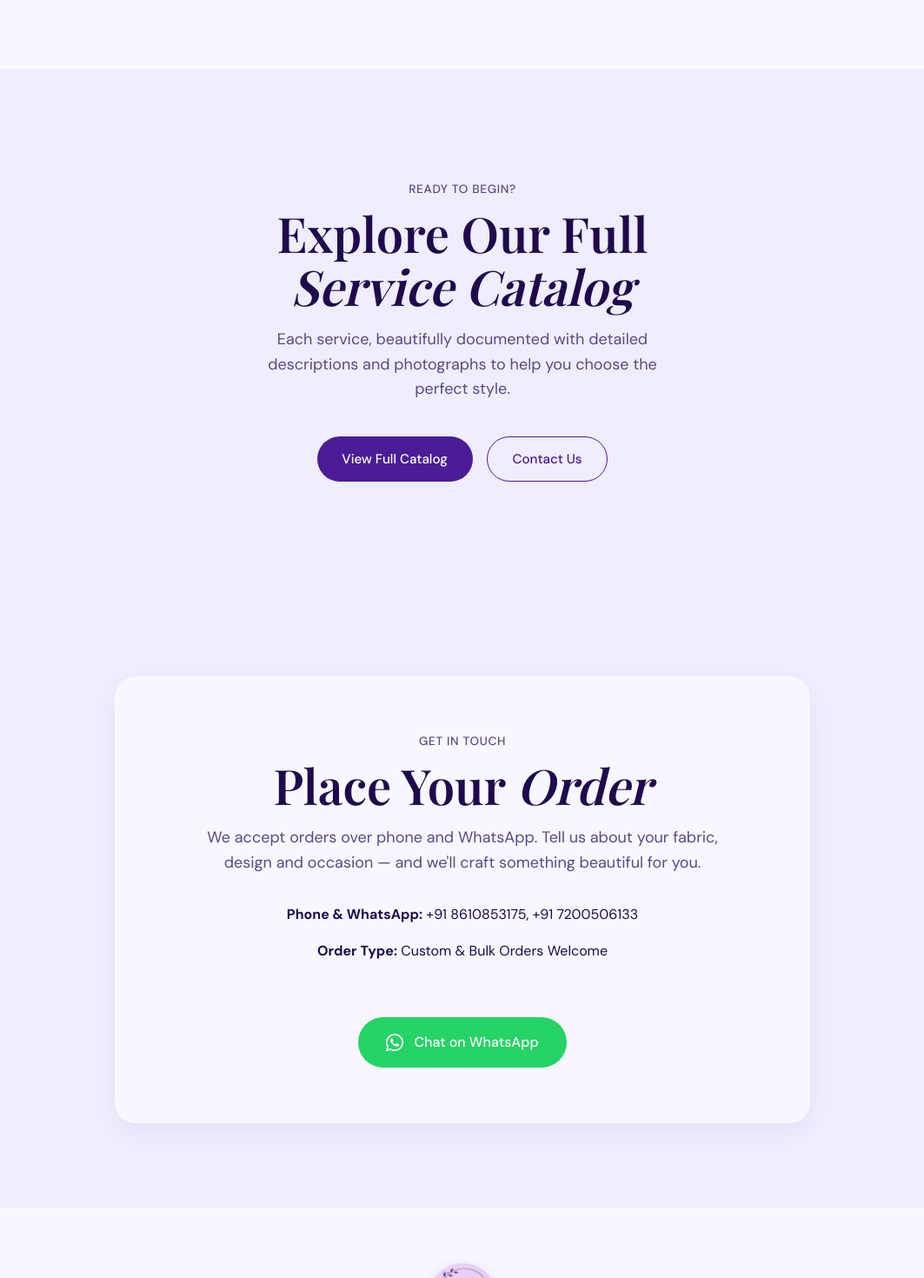
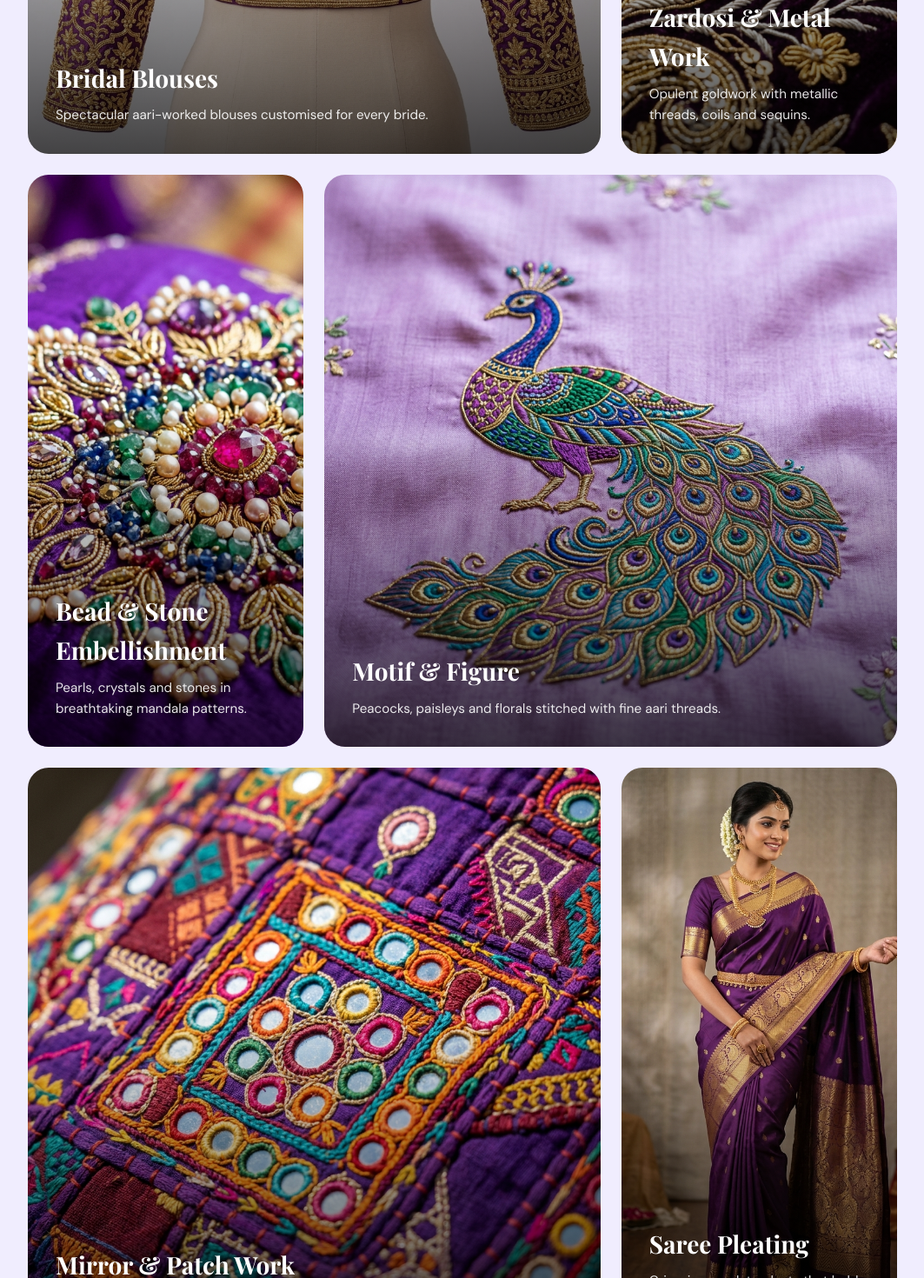
Before and after one commit to Manoj-velmurugan/nandhiniartfulknot, a React (Vite) app in the folder client/: page / in a window 1280 px wide. Shown: the part 2020-3490 px from the top of the page at 87% size, without its empty margins (108-1171 px from the left). Built offline with nearby package versions, Linux system fonts and the light colour scheme; no server answers; a web font is replaced by a local one.

Commit message:
Fix services not rendering on Vercel by replacing backend fetch with static data

```diff
--- /dev/null
+++ b/client/src/data/services.js
@@ -0,0 +1,92 @@
+export const servicesData = [
+  {
+    name: 'Bridal Blouses',
+    slug: 'bridal',
+    number: '01',
+    icon: '👰',
+    shortDesc: 'Spectacular aari-worked blouses customised for every bride.',
+    fullDesc: [
+      'Our bridal blouses are the centrepiece of every bride\'s ensemble. Each blouse is meticulously hand-crafted using traditional aari needlework, with intricate zari patterns, delicate floral motifs and personalised design elements chosen by the bride herself.',
+      'Whether you want a classic gold-on-silk look or a modern colourful statement piece, we craft it to perfection for your most special day.',
+    ],
+    tags: ['Aari Work', 'Zari', 'Custom Design', 'Bridal'],
+    image: '/images/bridal-blouses.png',
+    badge: 'Popular',
+    order: 1,
+  },
+  {
+    name: 'Zardosi & Metal Work',
+    slug: 'zardosi',
+    number: '02',
+    icon: '✦',
+    shortDesc: 'Opulent goldwork with metallic threads, coils and sequins.',
+    fullDesc: [
+      'Zardosi is the art of embroidering with metallic threads — gold, silver and copper — creating opulent, three-dimensional textures on fabric. Our artisans use wire coils, flat metal threads (badla) and sequins to build intricate raised patterns.',
+      'Ideal for lehengas, blouses, dupattas and saree borders requiring a regal, heavy embroidery look.',
+    ],
+    tags: ['Metallic Thread', 'Gold Work', 'Silver Work', 'Raised Embroidery'],
+    image: '/images/zardosi-metal.png',
+    badge: null,
+    order: 2,
+  },
+  {
+    name: 'Bead & Stone Embellishment',
+    slug: 'bead',
+    number: '03',
+    icon: '💎',
+    shortDesc: 'Pearls, crystals and stones in breathtaking mandala patterns.',
+    fullDesc: [
+      'Transform any garment into a jewel with our bead and stone embellishment service. We stitch pearls, crystals, Swarovski-style stones, seed beads and semi-precious elements onto fabric in breathtaking patterns — from delicate borders to full-coverage mosaic designs.',
+      'Especially stunning on evening wear, bridal lehengas and designer blouses.',
+    ],
+    tags: ['Crystals', 'Pearls', 'Seed Beads', 'Stone Setting'],
+    image: '/images/bead-stone.png',
+    badge: null,
+    order: 3,
+  },
+  {
+    name: 'Motif & Figure',
+    slug: 'motif',
+    number: '04',
+    icon: '🦚',
+    shortDesc: 'Peacocks, paisleys and florals stitched with fine aari threads.',
+    fullDesc: [
+      'Bring personality and artistry to your garments with our motif and figure embroidery. From majestic peacocks, mango paisleys and temple motifs to nature-inspired flowers and geometric mandalas — each figure is stitched with incredible detail using fine aari threads.',
+      'Perfect for saree pallus, dupatta borders and statement blouse backs.',
+    ],
+    tags: ['Peacock', 'Paisley', 'Floral', 'Mandala'],
+    image: '/images/motif-figure.png',
+    badge: null,
+    order: 4,
+  },
+  {
+    name: 'Mirror & Patch Work',
+    slug: 'mirror',
+    number: '05',
+    icon: '🪞',
+    shortDesc: 'Shisha mirrors and colourful patches — vibrant folk artistry.',
+    fullDesc: [
+      'Rooted in the vibrant folk traditions of Rajasthan and Gujarat, our mirror (shisha) and patch work adds sparkle and colour to any fabric. Tiny mirrors are hand-stitched with colourful thread frames, surrounded by bold embroidered geometric or floral patterns.',
+      'Beloved for cholis, kurtis, bags, home décor and festive garments that need that extra wow factor.',
+    ],
+    tags: ['Shisha Mirrors', 'Folk Art', 'Patch Work', 'Colourful'],
+    image: '/images/mirror-patch.png',
+    badge: null,
+    order: 5,
+  },
+  {
+    name: 'Saree Pleating',
+    slug: 'saree',
+    number: '06',
+    icon: '🥻',
+    shortDesc: 'Crisp, immaculate pleats that hold beautifully all day.',
+    fullDesc: [
+      'The finishing touch that elevates a saree from beautiful to breathtaking. Our expert pleating service creates crisp, even, perfectly aligned pleats that hold their shape throughout the day — even for the most elaborate Kanjivaram, Banarasi or chiffon sarees.',
+      'Available as a standalone service for brides, event guests and anyone who wants to look flawless effortlessly.',
+    ],
+    tags: ['Kanjivaram', 'Bridal Draping', 'Silk Saree', 'Expert Pleating'],
+    image: '/images/saree-pleating.png',
+    badge: null,
+    order: 6,
+  },
+];
--- a/client/src/pages/Catalog.jsx
+++ b/client/src/pages/Catalog.jsx
@@ -3,17 +3,15 @@ import { useLocation } from 'react-router-dom';
 import Navbar from '../components/Navbar';
 import Footer from '../components/Footer';
 import Lightbox from '../components/Lightbox';
+import { servicesData } from '../data/services';
 
 function Catalog() {
-  const [services, setServices] = useState([]);
+  const [services, setServices] = useState(servicesData);
   const catalogRef = useRef(null);
   const location = useLocation();
 
   useEffect(() => {
-    fetch('/api/services')
-      .then((res) => res.json())
-      .then((data) => setServices(data))
-      .catch((err) => console.error('Failed to fetch services:', err));
+    // Replaced fetch with static data to fix rendering issues on Vercel
   }, []);
 
   // Scroll to hash anchor when services load
--- a/client/src/pages/Home.jsx
+++ b/client/src/pages/Home.jsx
@@ -9,16 +9,14 @@ import CTABanner from '../components/CTABanner';
 import Contact from '../components/Contact';
 import Footer from '../components/Footer';
 import Lightbox from '../components/Lightbox';
+import { servicesData } from '../data/services';
 
 function Home() {
-  const [services, setServices] = useState([]);
+  const [services, setServices] = useState(servicesData);
   const location = useLocation();
 
   useEffect(() => {
-    fetch('/api/services')
-      .then((res) => res.json())
-      .then((data) => setServices(data))
-      .catch((err) => console.error('Failed to fetch services:', err));
+    // Replaced fetch with static data to fix rendering issues on Vercel
   }, []);
 
   // Scroll to hash anchor ONLY when dynamic content finishes loading
```
